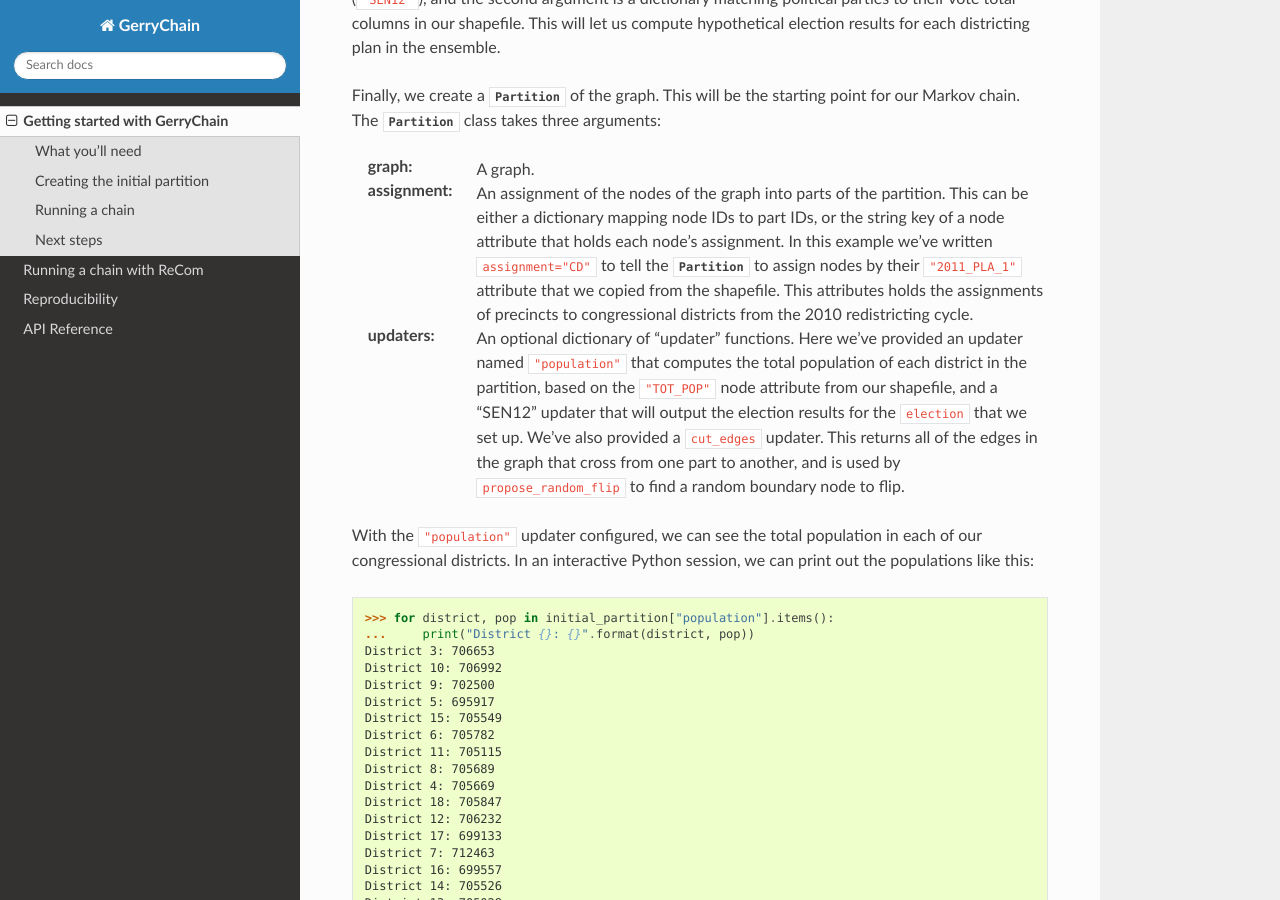
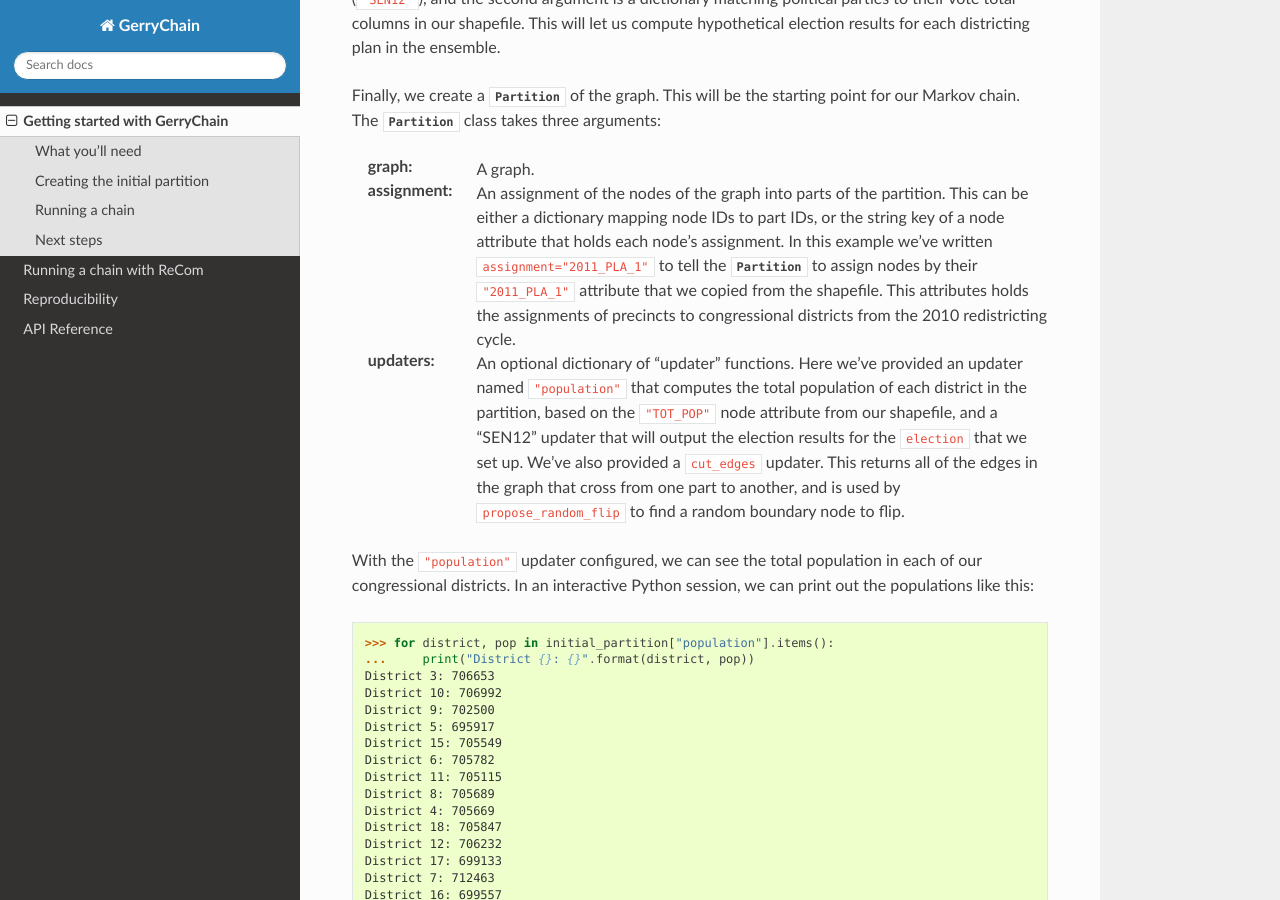
Before and after one commit to mggg/GerryChain, a Sphinx documentation site: the page built from docs/user/quickstart.rst, in a window 1280 px wide and 900 px high, scrolled down 1189 px. Built offline with Sphinx 7.4.7 and the Read the Docs theme 2.0.0, drawn with Linux system fonts in a browser that asks for light colours.

Commit message:
Fix docs typo

```diff
--- a/docs/user/quickstart.rst
+++ b/docs/user/quickstart.rst
@@ -71,7 +71,7 @@ takes three arguments:
 :graph: A graph.
 :assignment: An assignment of the nodes of the graph into parts of the partition. This can be either
     a dictionary mapping node IDs to part IDs, or the string key of a node attribute that holds
-    each node's assignment. In this example we've written ``assignment="CD"`` to tell the :class:`~gerrychain.Partition`
+    each node's assignment. In this example we've written ``assignment="2011_PLA_1"`` to tell the :class:`~gerrychain.Partition`
     to assign nodes by their ``"2011_PLA_1"`` attribute that we copied from the shapefile. This attributes holds the
     assignments of precincts to congressional districts from the 2010 redistricting cycle.
 :updaters: An optional dictionary of "updater" functions. Here we've provided an updater named ``"population"`` that
```
